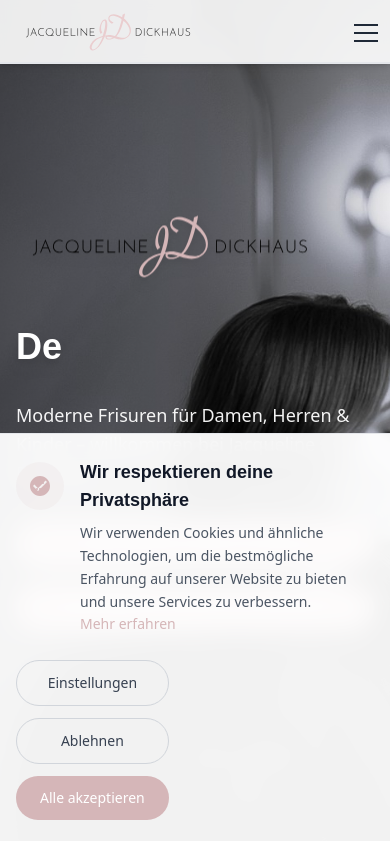
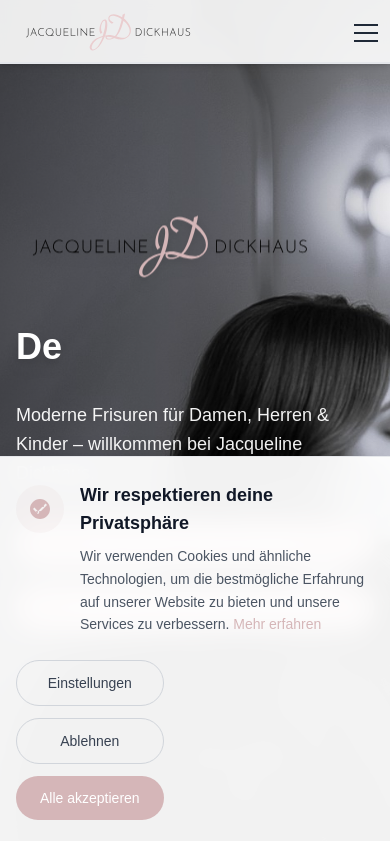
Before and after one commit to Naleor12/Friseur-Jacqueline, an Astro site: page / in a window 390 px wide. Shown: the top 841 px of the page. Built offline with nearby package versions, Linux system fonts and the light colour scheme; Astro itself is replaced by a stand-in of ours; a web font is replaced by a local one.

Commit message:
Mobil: Hero-Hoehe, Body-Schrift und Overflow-Schutz
- Hero: h-[100vh] -> min-h-[100svh] (kein Abschneiden auf kleinen Handys,
  kein iOS-Adressleisten-Sprung)
- Body: undefinierte Klasse font-jost -> font-josefin (einheitliche Schrift)
- Body: overflow-x-hidden als Schutz gegen horizontales Scrollen

Co-Authored-By: Claude Opus 4.8 <noreply@anthropic.com>

```diff
--- a/src/components/Hero.astro
+++ b/src/components/Hero.astro
@@ -2,7 +2,7 @@
 ---
 <section
   id="hero"
-  class="scroll-mt-24 relative bg-center bg-cover bg-no-repeat text-left text-white h-[100vh] flex items-center px-4 sm:px-10 lg:px-24 xl:px-32 overflow-hidden"
+  class="scroll-mt-24 relative bg-center bg-cover bg-no-repeat text-left text-white min-h-[100svh] flex items-center px-4 sm:px-10 lg:px-24 xl:px-32 overflow-hidden"
   style="background-image: url('/images/2bw.jpg')"
 >
   <!-- Overlay für Lesbarkeit -->
--- a/src/layouts/BaseLayout.astro
+++ b/src/layouts/BaseLayout.astro
@@ -166,7 +166,7 @@ const businessSchema = {
     <!-- JSON-LD Structured Data -->
     <script type="application/ld+json" set:html={JSON.stringify(businessSchema)} />
   </head>
-  <body class="scroll-smooth bg-white text-gray-800 font-jost">
+  <body class="scroll-smooth bg-white text-gray-800 font-josefin overflow-x-hidden">
     <slot />
     <CookieBanner />
   </body>
```
